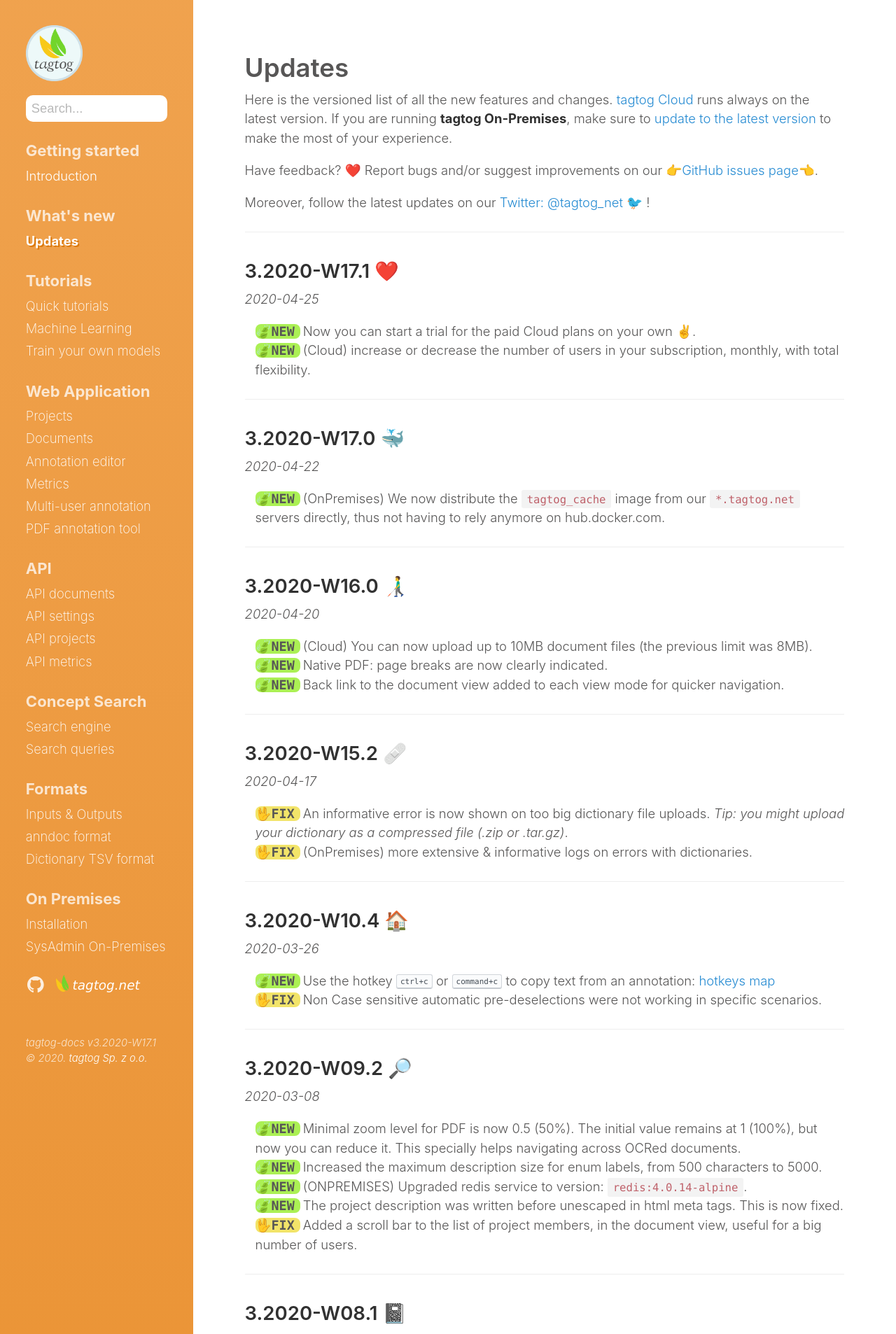
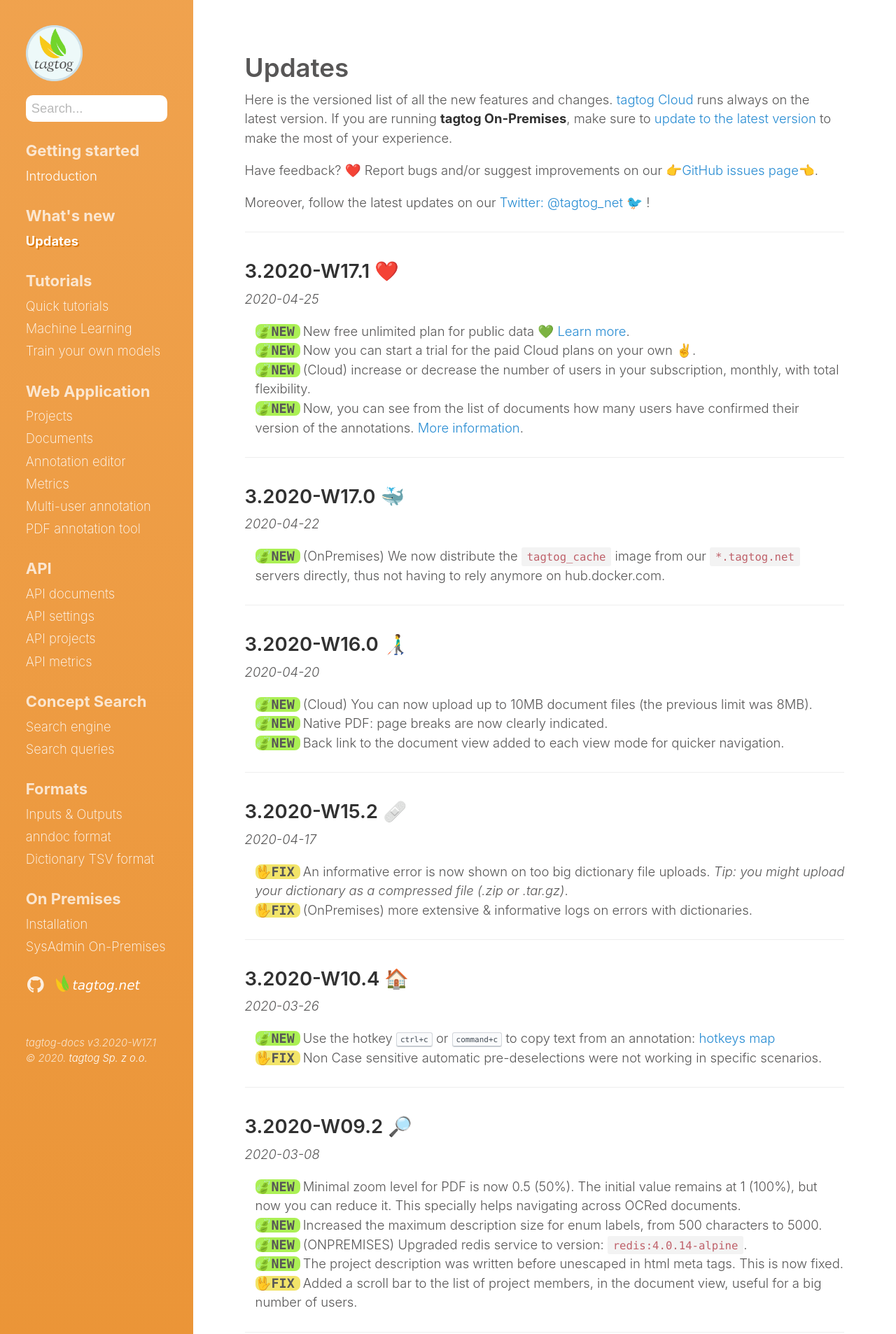
Before and after one commit to tagtogorg/tagtog-doc, a Jekyll site: the page built from updates.md, in a window 1280 px wide. Shown: the top 1906 px of the page at 70% size. Built offline with Jekyll 4.4.1, drawn with Linux system fonts in a browser that asks for light colours; nearby versions of some CDN libraries; emoji names are drawn with the system emoji font; some of the changed text lies outside the part shown.

Commit message:
Update updates

```diff
--- a/updates.md
+++ b/updates.md
@@ -18,8 +18,10 @@ Moreover, follow the latest updates on our [Twitter: @tagtog_net 🐦](https://t
 _2020-04-25_
 
 <ul class="updates">
+  <li class="new"><span markdown="1">New free unlimited plan for public data 💚 <a title="tagtog - public projects" href="/projects.html#public-projects">Learn more</a>.</span></li>
   <li class="new"><span markdown="1">Now you can start a trial for the paid Cloud plans on your own ✌️.</span></li>
   <li class="new"><span markdown="1">(Cloud) increase or decrease the number of users in your subscription, monthly, with total flexibility.</span></li>
+  <li class="new">Now, you can see from the list of documents how many users have confirmed their version of the annotations. <a title="tagtog - manually confirmed documents" href="documents.html#manually-confirmed-documents">More information</a>.</li>
 </ul>
 
 ---
```
